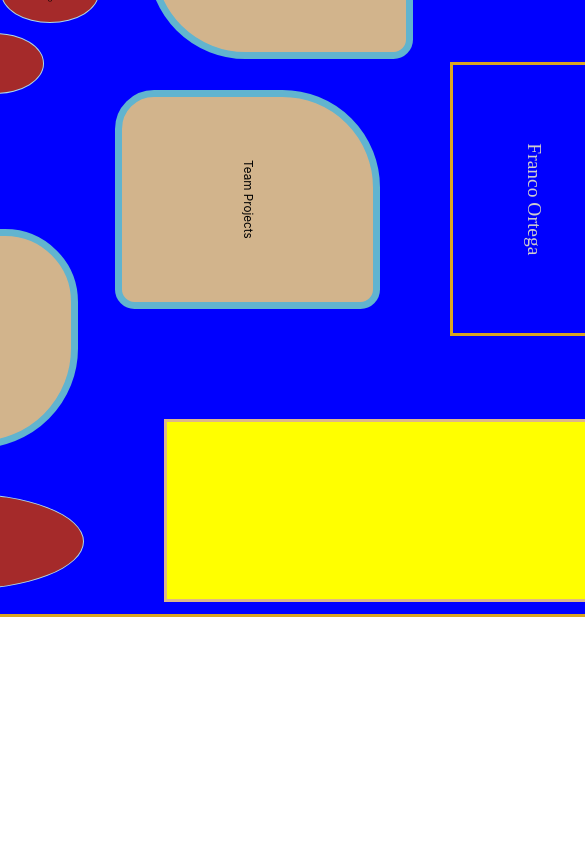
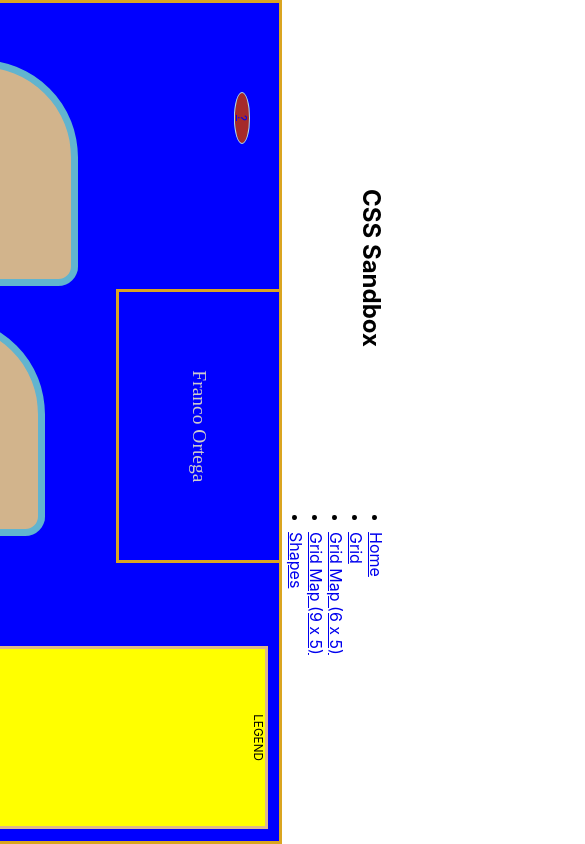
Before and after one commit to franco-ortega/css-sandbox, a React (Create React App) app: page / in a window 390 px wide. Shown: the top 844 px of the page, 585 px wide, since content can reach past the window. Built offline with nearby package versions, Linux system fonts and the light colour scheme.

Commit message:
update orientation property

```diff
--- a/src/components/app/App.css
+++ b/src/components/app/App.css
@@ -3,12 +3,3 @@
   margin: 0;
   padding: 0;
 }
-
-
-@media only screen and (max-width: 900px) and (orientation: portrait) {
-  html {
-    height: 100vw;
-    width: 100vh;
-    transform: rotate(90deg);
-  }
-}
--- a/src/components/app/App.js
+++ b/src/components/app/App.js
@@ -4,23 +4,24 @@ import {
   Route,
   Switch
 } from 'react-router-dom';
-// import Header from '../header/Header';
+import Header from '../header/Header';
 import Home from '../home/Home';
 import Grid from '../grid/Grid';
 import Shapes from '../shapes/Shapes';
 // import PropTypes from 'prop-types';
-import './App.css';
 import GridMap9x5 from '../grid/GridMap9x5';
 import GridMap6x5 from '../grid/GridMap6x5';
 import CircleFloating from '../shapes/CircleFloating';
 import SquareFloating from '../shapes/SquareFloating';
 import SquareFloating2 from '../shapes/SquareFloating2';
+import './App.css';
+import styles from  './App.module.css';
 
 const App = () => {
   return (
-    <div>
+    <div className={styles.Main}>
       <Router>
-      {/* <Header /> */}
+      <Header />
       <GridMap6x5 />
         <Switch>
           <Route exact path='/home' component={Home}></Route>
--- /dev/null
+++ b/src/components/app/App.module.css
@@ -0,0 +1,15 @@
+
+@media screen and (max-width: 900px) and (orientation: portrait) {
+    .Main {
+        transform: rotate(90deg);
+
+        transform-origin: left bottom;
+
+        height: 100vw;
+        width: 100vh;
+
+        overflow: auto;
+        position: absolute;
+        bottom: 100%;
+    }
+}
```
